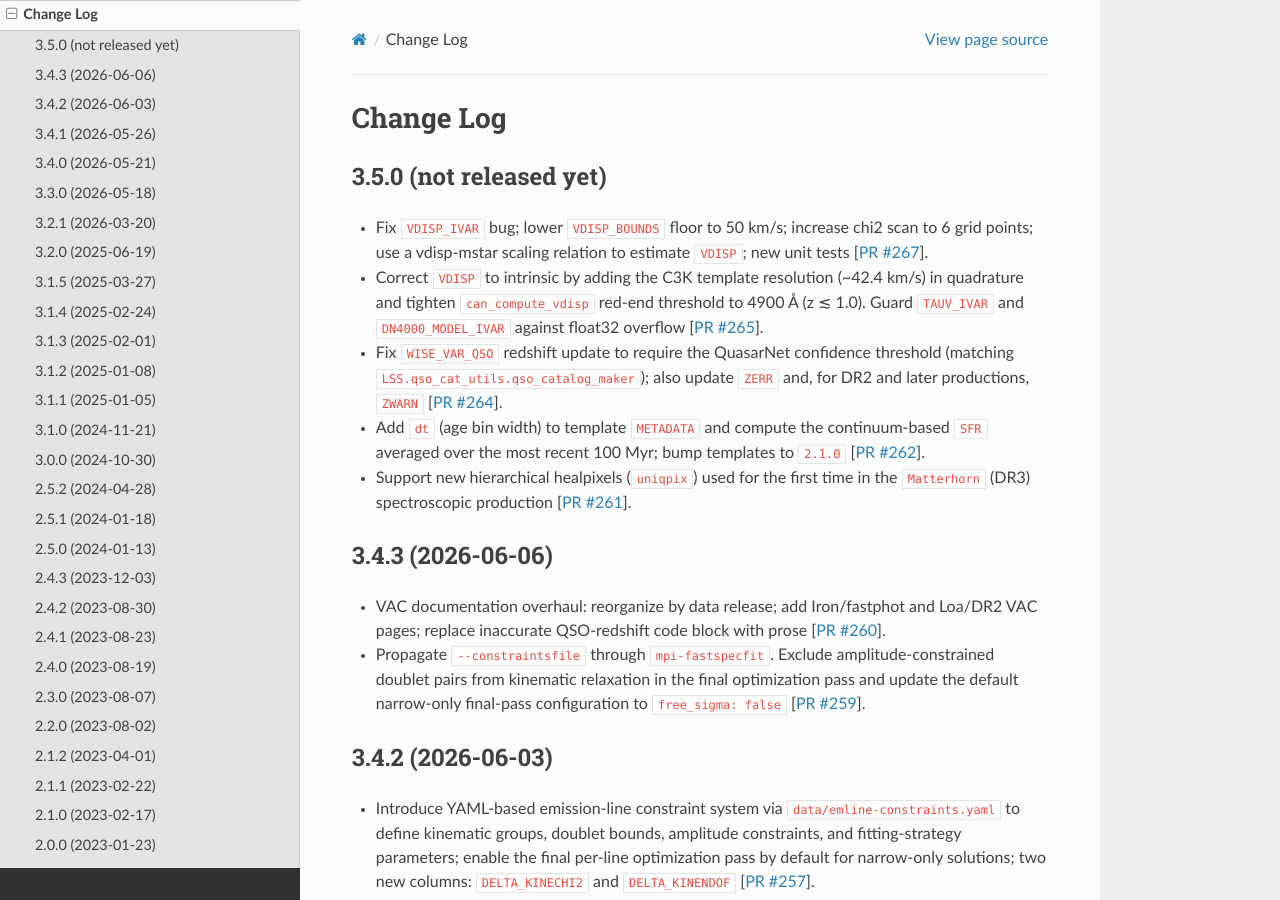
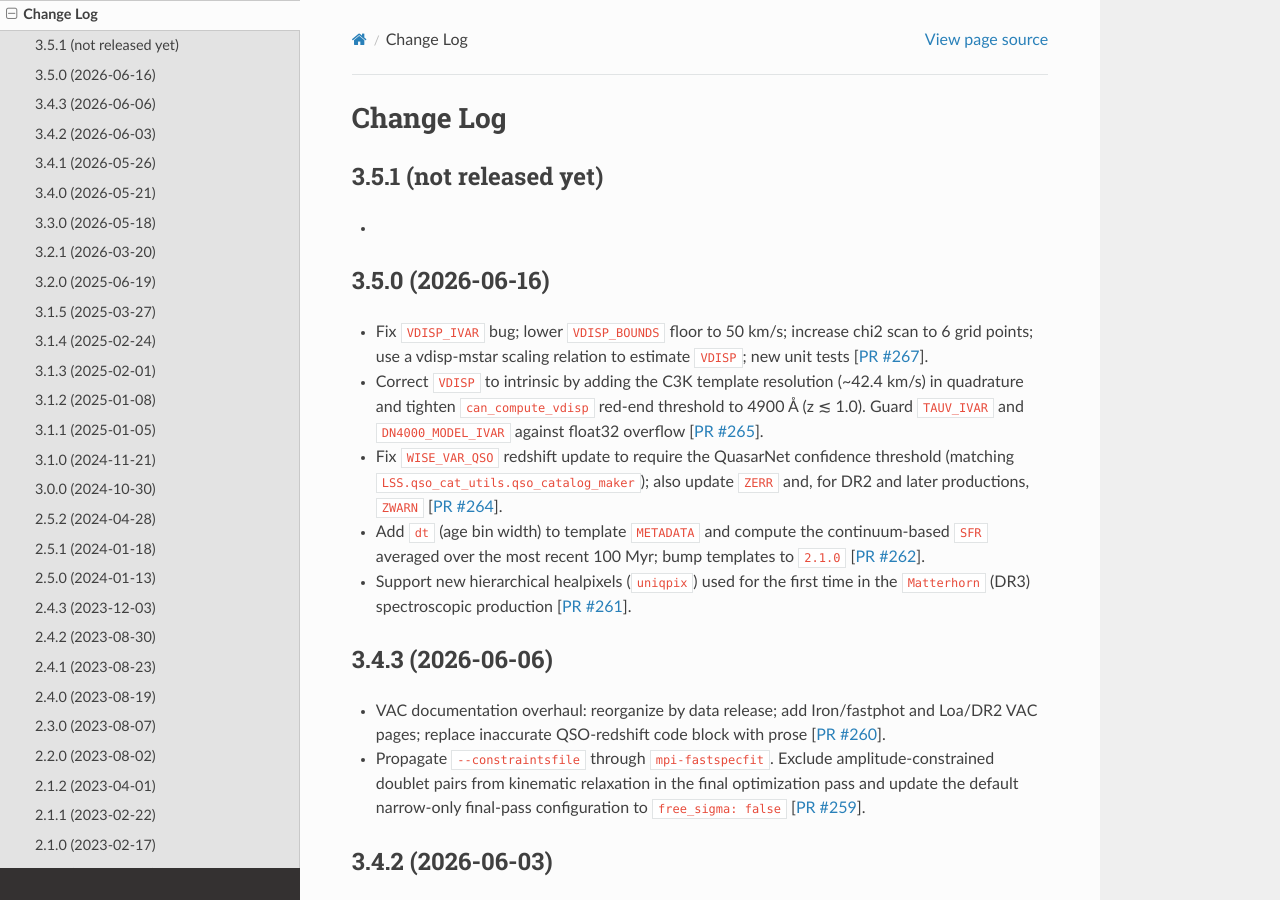
Before and after one commit to desihub/fastspecfit, a Sphinx documentation site: the page built from doc/changes.rst, in a window 1280 px wide and 900 px high. Built offline with Sphinx 7.4.7 and the Read the Docs theme 3.1.0, drawn with Linux system fonts in a browser that asks for light colours; the version number could not be read and is left out.

Commit message:
tag 3.5.0

```diff
--- a/doc/changes.rst
+++ b/doc/changes.rst
@@ -2,8 +2,12 @@
 Change Log
 ==========
 
-3.5.0 (not released yet)
+3.5.1 (not released yet)
 ------------------------
+*
+
+3.5.0 (2026-06-16)
+------------------
 
 * Fix ``VDISP_IVAR`` bug; lower ``VDISP_BOUNDS`` floor to 50 km/s;
   increase chi2 scan to 6 grid points; use a vdisp-mstar scaling
```
